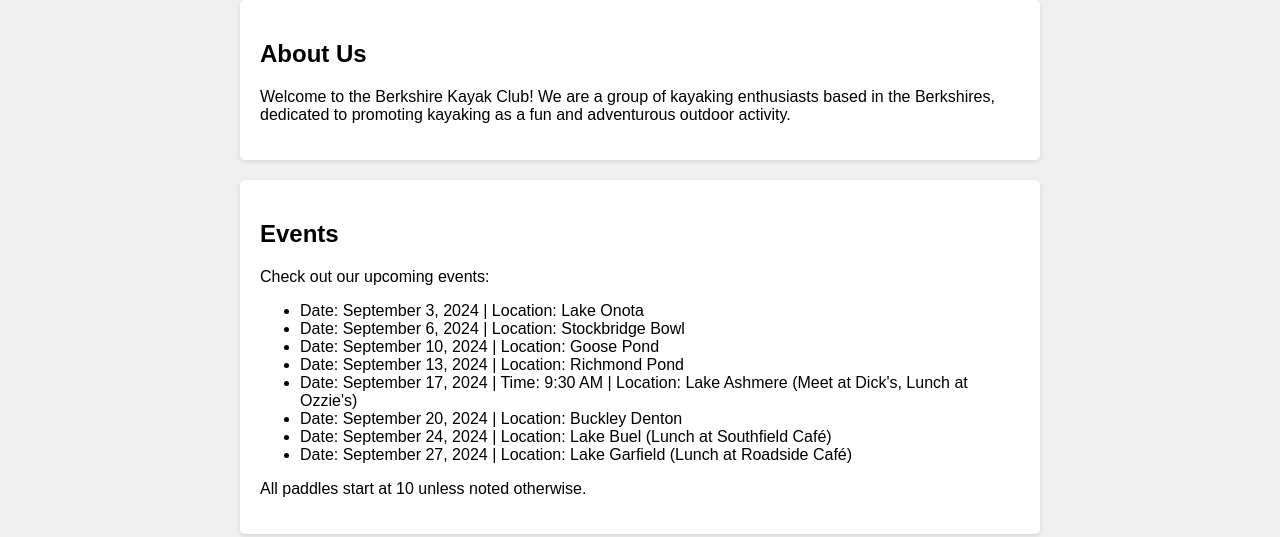
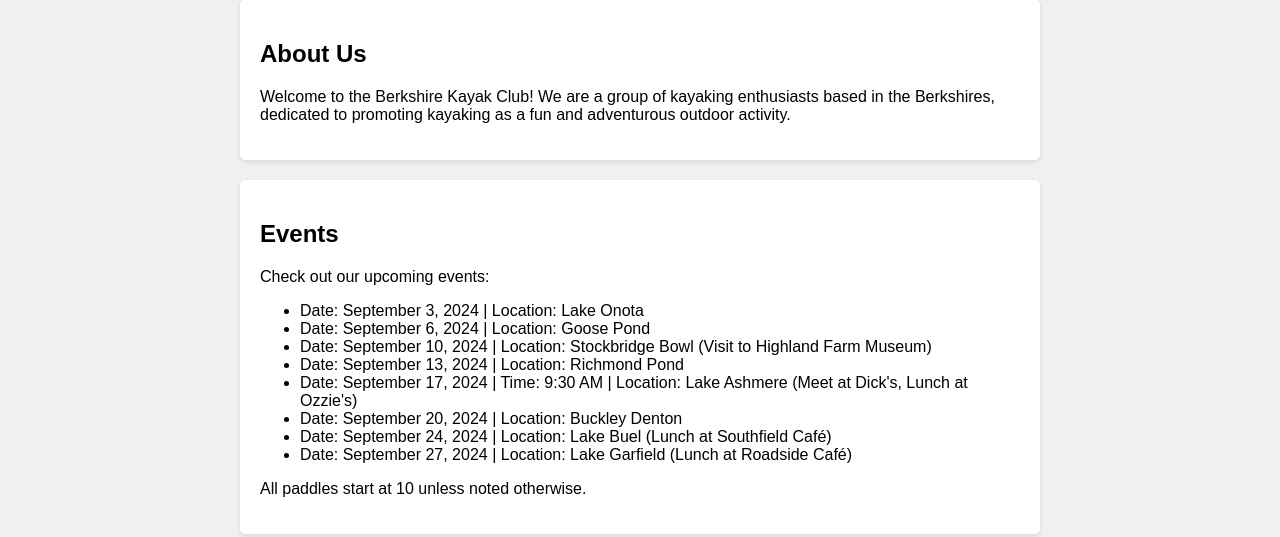
Before and after one commit to kylestrougo/berkshire-kayak-club, a plain HTML site: page index.html in a window 1280 px wide. Shown: the part 285-822 px from the top of the page. Drawn offline with Linux system fonts and the light colour scheme.

Commit message:
Update index.html

```diff
--- a/index.html
+++ b/index.html
@@ -83,14 +83,18 @@
 
 <ul>
 
+
     <li>Date: September 3, 2024 | Location: Lake Onota</li>
-    <li>Date: September 6, 2024 | Location: Stockbridge Bowl</li>
-    <li>Date: September 10, 2024 | Location: Goose Pond</li>
+    <li>Date: September 6, 2024 | Location: Goose Pond</li>
+    <li>Date: September 10, 2024 | Location: Stockbridge Bowl (Visit to Highland Farm Museum)</li>
     <li>Date: September 13, 2024 | Location: Richmond Pond</li>
     <li>Date: September 17, 2024 | Time: 9:30 AM | Location: Lake Ashmere (Meet at Dick's, Lunch at Ozzie's)</li>
     <li>Date: September 20, 2024 | Location: Buckley Denton</li>
     <li>Date: September 24, 2024 | Location: Lake Buel (Lunch at Southfield Café)</li>
     <li>Date: September 27, 2024 | Location: Lake Garfield (Lunch at Roadside Café)</li>
+
+
+
 </ul>
 
 <p>All paddles start at 10 unless noted otherwise.</p>
```
